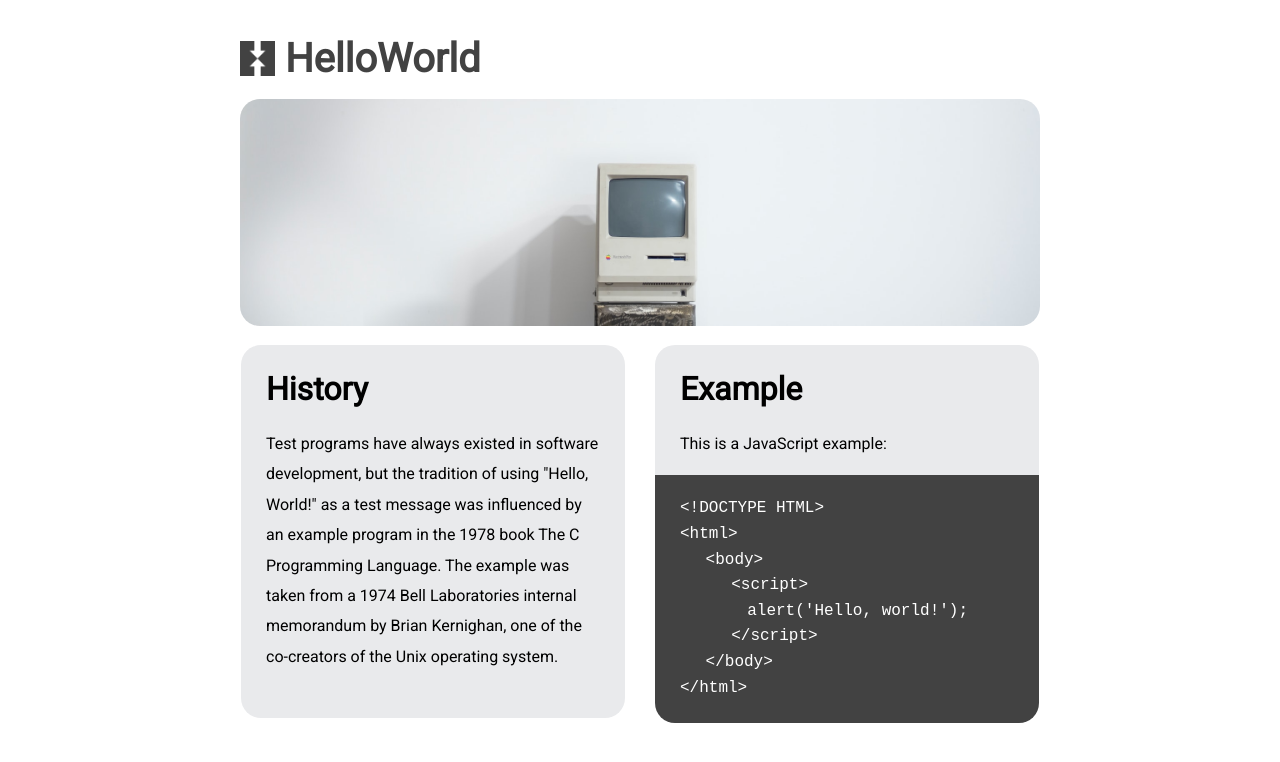
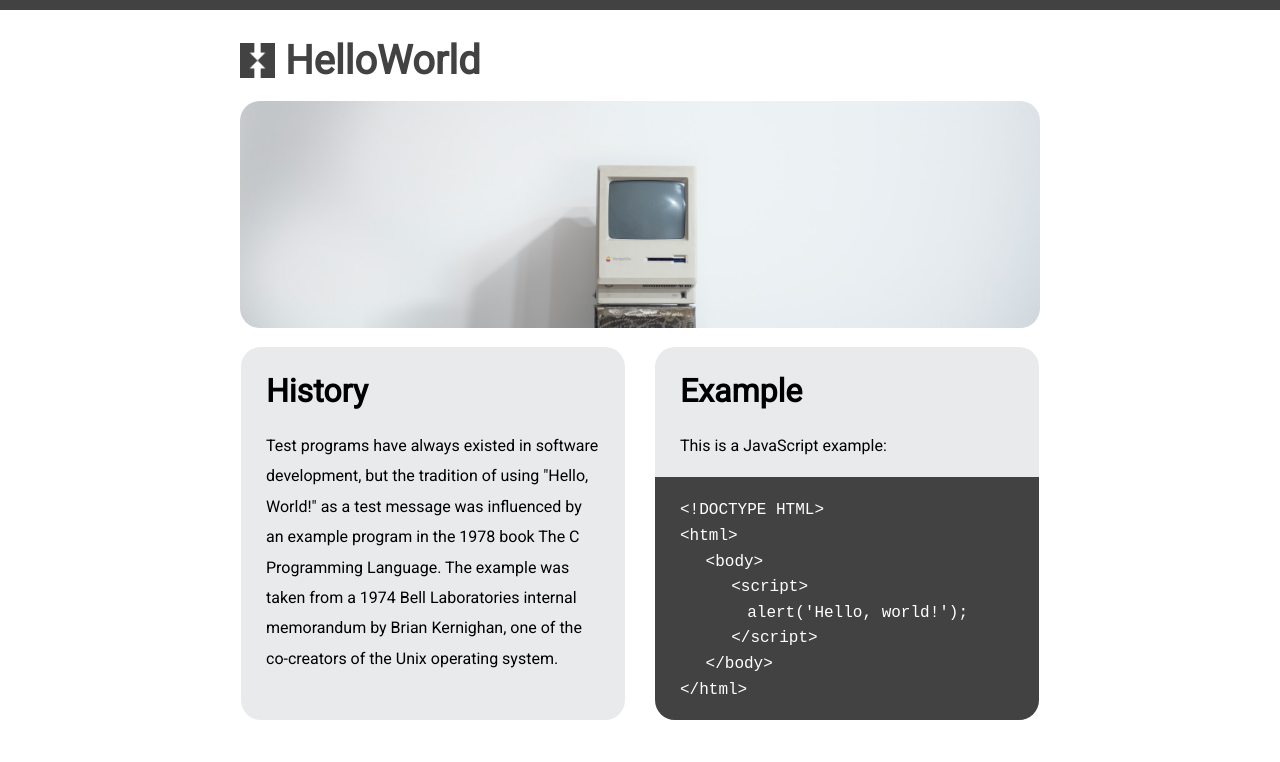
Before and after one commit to mitchellschul/hello-449, a plain HTML site: page index.html in a window 1280 px wide. Drawn offline with Linux system fonts and the light colour scheme.

Commit message:
formatting

```diff
--- a/screen.css
+++ b/screen.css
@@ -1,10 +1,14 @@
 body{
+    margin: 0;
     background: #FFFFFF;
     font-family: 'Roboto', sans-serif;
     display: flex;
     flex-direction: column;
     align-items: center;
+    border-top: 10px solid #424242;
 }
+
+
 
 .logo-wrapper{
     display: flex;
@@ -50,7 +54,7 @@ body{
 }
 
 .dark-bg{
-    height: 248px;
+    height: 243px;
     background-color: #424242;
     border-bottom-left-radius: 20px;
     border-bottom-right-radius: 20px;
```
